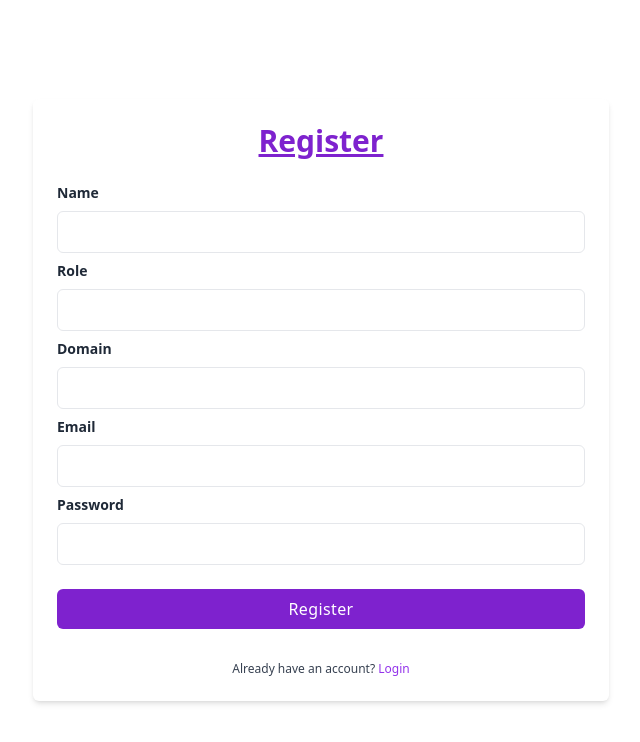
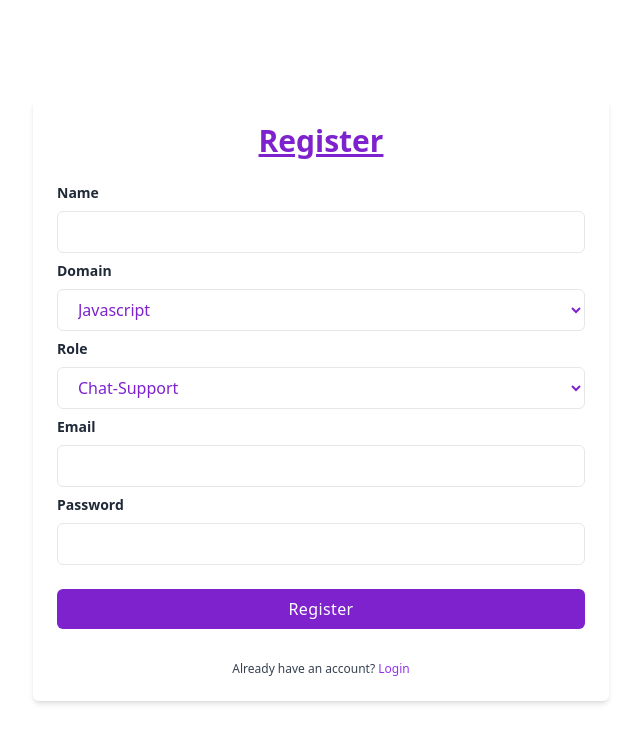
Before and after one commit to saurabhlm10/Support-Ticket-System-Frontend, a Next.js app: page /register in a window 1280 px wide. Shown: the top 742 px of the page, without its empty margins (319-959 px from the left). Built offline with nearby package versions, Linux system fonts and the light colour scheme.

Commit message:
added register

```diff
--- a/next.config.js
+++ b/next.config.js
@@ -3,15 +3,7 @@
 const { createProxyMiddleware } = require('http-proxy-middleware');
 
 const nextConfig = {
-  reactStrictMode: false,
-  async rewrites() {
-		return [
-			{
-				source: '/:path*',
-				destination: 'http://localhost:4004/:path*',
-			},
-		]
-	},
+  // reactStrictMode: false,
 }
 
 module.exports = nextConfig
--- /dev/null
+++ b/src/axios.js
@@ -0,0 +1,2 @@
+import axios from 'axios';
+export const axiosInstance = axios.create({baseURL: 'http://localhost:4004/api'});
--- a/src/constant.js
+++ b/src/constant.js
@@ -1 +1,3 @@
 export const BASE_URL = "http://localhost:4004/api/"
+export const Domains = ['Javascript', 'Data Science', 'Java']
+export const Roles = ['Chat-Support', 'Email', 'Discord', 'Assignment']
--- /dev/null
+++ b/src/models/registerSchema.js
@@ -0,0 +1,9 @@
+const { z } = require("zod")
+
+export const registerSchema = z.object({
+    name: z.string().trim().min(2, { message: 'Name Should Be At Least 2 Characters' }),
+    domain: z.string().trim(),
+    role: z.string().trim(),
+    email: z.string().trim().email({ message: 'Enter A Valid Email Address' }),
+    password: z.string().min(8, { message: "Password Should Have Atleast 8 Characters" })
+}).refine(data => data.email.endsWith('@pw.live') || data.email.endsWith('@ineuron.ai') , { message: 'Please Use Ineuron Or PW email', path: ['email'] })
--- /dev/null
+++ b/src/pages/auth/signIn.js
@@ -0,0 +1,9 @@
+import React from 'react'
+
+const signIn = () => {
+  return (
+    <div>signIn</div>
+  )
+}
+
+export default signIn
--- a/src/pages/index.js
+++ b/src/pages/index.js
@@ -5,10 +5,11 @@ import { useEffect, useRef, useState } from 'react';
 import io from 'socket.io-client';
 import { Tab, Tabs, TextField, Typography } from '@mui/material';
 import axios from 'axios';
+import { Toaster } from 'react-hot-toast';
 
 const inter = Inter({ subsets: ['latin'] })
 
-// const socket = io('http://localhost:4000');
+axios.defaults.baseURL = process.env.SERVER_URL
 
 function Chat() {
   const [username, setUsername] = useState('')
@@ -135,7 +136,6 @@ export default function Home() {
   const getUserOpenChats = async () => {
     try {
       const response = await axios.get('/api/issue/chats/open/64344332393b1bc04864070f')
-      // const response = await axios.get('http://localhost:4004/api/issue/chats/open/64344332393b1bc04864070f')
 
       return response.data.openIssues;
 
@@ -188,6 +188,7 @@ export default function Home() {
         <link rel="icon" href="/favicon.ico" />
       </Head>
       <div>
+      <Toaster position="top-right" />
         {/* <Chat /> */}
         <div className='grid grid-cols-5 h-screen '>
           <div className='col-span-1 overflow-y-scroll'>
--- /dev/null
+++ b/src/pages/profile/[userId].js
@@ -0,0 +1,45 @@
+import { axiosInstance } from "@/axios";
+import { useRouter } from "next/router";
+import React, { useEffect, useState } from "react";
+
+const User = () => {
+  const router = useRouter();
+  const [user, setUser] = useState({});
+  const [isLoading, setIsLoading] = useState(true);
+
+  const getAgent = async () => {
+    try {
+      const response = await axiosInstance.get(
+        `/agent/getAgent/${router.query.userId}`
+      );
+      setUser(response.data.agent);
+      setIsLoading(false);
+    } catch (error) {
+      console.log(error)
+    }
+  };
+
+  useEffect(() => {
+    getAgent();
+  }, [router.query.userId]);
+
+  if (isLoading) return <div>Loading</div>;
+
+  return (
+    <>
+      <div className="px-12 py-12">
+        <h1 className="text-3xl font-bold	">Agent Details</h1>
+        {JSON.stringify(user)}
+        <div>
+          {/* {Object.keys()} */}
+        </div>
+        <p>
+
+        {user.name}
+        </p>
+      </div>
+    </>
+  );
+};
+
+export default User;
--- /dev/null
+++ b/src/pages/profile/hello.js
@@ -0,0 +1,9 @@
+import React from 'react'
+
+const hello = () => {
+  return (
+    <div>hello</div>
+  )
+}
+
+export default hello
--- /dev/null
+++ b/src/pages/profile/index.js
@@ -0,0 +1,12 @@
+import React from 'react'
+
+const Profile = ({  }) => {
+
+
+
+  return (
+      <div>Profile</div>
+  )
+}
+
+export default Profile
--- a/src/pages/register.js
+++ b/src/pages/register.js
@@ -1,34 +1,44 @@
-import { useLoginMutation, useRegisterMutation } from '@/redux/api/auth';
-import Link from 'next/link';
-import React, { useState } from 'react'
-import { useEffect } from 'react';
+import { useLoginMutation, useRegisterMutation } from "@/redux/api/auth";
+import Link from "next/link";
+import React, { useState } from "react";
+import { useEffect } from "react";
+import { Domains, Roles } from "@/constant";
+import { useForm } from "react-hook-form";
+import { zodResolver } from "@hookform/resolvers/zod";
+import { registerSchema } from "@/models/registerSchema";
+import axios from "axios";
+import { useRouter } from "next/router";
+import { axiosInstance } from "@/axios";
+import { toast } from "react-hot-toast";
+
+// axios.defaults.baseURL = process.env.SERVER_URL
+
 
 function Login() {
-    const [loginFormData, setLoginFormData] = useState({})
 
-    const handleChange = (e) => {
-        const { name, value } = e.target
+  const router = useRouter();
 
-        setLoginFormData((prev) => ({
-            ...prev, [name]: value
-        }))
+  const onRegister = async (data) => {
+    console.log(data);
+    try {
+      const response = await axiosInstance.post("/auth/register", data);
+
+      console.log("reached");
+
+      console.log(response);
+
+      return router.push(`/profile/${response.data.user._id}`);
+    } catch (error) {
+      console.log(error);
+      toast.error(error.message)
     }
+  };
 
-    const [registerFunction, registerResponse] = useRegisterMutation()
-
-    const handleSubmit = (e) => {
-        e.preventDefault()
-        console.log(loginFormData)
-        if (Object.values(loginFormData).every(value => value?.trim() !== ('' || undefined || null))) {
-            registerFunction(loginFormData)
-        }
-    }
-
-    useEffect(()=> {
-        if(registerResponse.isSuccess){
-            localStorage.setItem("user", registerResponse.data)
-        }
-    }, [registerResponse])
+  const {
+    register,
+    handleSubmit,
+    formState: { errors },
+  } = useForm({ resolver: zodResolver(registerSchema) });
 
   return (
     <div className="relative flex flex-col justify-center min-h-screen overflow-hidden">
@@ -36,7 +46,7 @@ function Login() {
         <h1 className="text-3xl font-semibold text-center text-purple-700 underline">
           Register
         </h1>
-                <form className="mt-6" onSubmit={handleSubmit}>
+        <form className="mt-6" onSubmit={handleSubmit(onRegister)}>
           <div className="mb-2">
             <label
               htmlFor="name"
@@ -45,12 +55,37 @@ function Login() {
               Name
             </label>
             <input
-                            onChange={handleChange}
-                            name='name'
-                            id='name'
+              {...register("name")}
+              name="name"
+              id="name"
               type="text"
               className="block w-full px-4 py-2 mt-2 text-purple-700 bg-white border rounded-md focus:border-purple-400 focus:ring-purple-300 focus:outline-none focus:ring focus:ring-opacity-40"
             />
+            {errors.name && (
+              <span className="text-red-500"> {errors.name.message}</span>
+            )}
+          </div>
+          <div className="mb-2">
+            <label
+              htmlFor="domain"
+              className="block text-sm font-semibold text-gray-800"
+            >
+              Domain
+            </label>
+            <select
+              {...register("domain")}
+              name="domain"
+              className="block w-full px-4 py-2 mt-2 text-purple-700 bg-white border rounded-md focus:border-purple-400 focus:ring-purple-300 focus:outline-none focus:ring focus:ring-opacity-40"
+            >
+              {Domains.map((domain, id) => (
+                <option key={id} value={domain}>
+                  {domain}
+                </option>
+              ))}
+            </select>
+            {errors.domain && (
+              <span className="text-red-500"> {errors.domain.message}</span>
+            )}
           </div>
           <div className="mb-2">
             <label
@@ -59,28 +94,21 @@ function Login() {
             >
               Role
             </label>
-                        <input
-                            onChange={handleChange}
-                            name='role'
-                            id='role'
-                            type="text"
+
+            <select
+              {...register("role")}
+              name="role"
               className="block w-full px-4 py-2 mt-2 text-purple-700 bg-white border rounded-md focus:border-purple-400 focus:ring-purple-300 focus:outline-none focus:ring focus:ring-opacity-40"
-                        />
-                    </div>
-                    <div className="mb-2">
-                        <label
-                            htmlFor="domain"
-                            className="block text-sm font-semibold text-gray-800"
             >
-                            Domain
-                        </label>
-                        <input
-                            onChange={handleChange}
-                            name='domain'
-                            id='domain'
-                            type="text"
-                            className="block w-full px-4 py-2 mt-2 text-purple-700 bg-white border rounded-md focus:border-purple-400 focus:ring-purple-300 focus:outline-none focus:ring focus:ring-opacity-40"
-                        />
+              {Roles.map((role, id) => (
+                <option key={id} value={role}>
+                  {role}
+                </option>
+              ))}
+            </select>
+            {errors.role && (
+              <span className="text-red-500"> {errors.role.message}</span>
+            )}
           </div>
           <div className="mb-2">
             <label
@@ -90,11 +118,14 @@ function Login() {
               Email
             </label>
             <input
-                            onChange={handleChange}
-                            name='email'
+              {...register("email")}
+              name="email"
               type="email"
               className="block w-full px-4 py-2 mt-2 text-purple-700 bg-white border rounded-md focus:border-purple-400 focus:ring-purple-300 focus:outline-none focus:ring focus:ring-opacity-40"
             />
+            {errors.email && (
+              <span className="text-red-500"> {errors.email.message}</span>
+            )}
           </div>
           <div className="mb-2">
             <label
@@ -104,11 +135,14 @@ function Login() {
               Password
             </label>
             <input
-                            onChange={handleChange}
-                            name='password'
+              {...register("password")}
+              name="password"
               type="password"
               className="block w-full px-4 py-2 mt-2 text-purple-700 bg-white border rounded-md focus:border-purple-400 focus:ring-purple-300 focus:outline-none focus:ring focus:ring-opacity-40"
             />
+            {errors.password && (
+              <span className="text-red-500"> {errors.password.message}</span>
+            )}
           </div>
           <div className="mt-6">
             <button className="w-full px-4 py-2 tracking-wide text-white transition-colors duration-200 transform bg-purple-700 rounded-md hover:bg-purple-600 focus:outline-none focus:bg-purple-600">
@@ -131,4 +165,4 @@ function Login() {
   );
 }
 
-export default Login
+export default Login;
```
Also changed, not shown: package.json (+7 -3 lines), src/pages/api/auth/[...nextauth].js (added, +63 -0 lines), 2 other files (tests, documents, lock files or other folders). Lines whose indentation alone changed are shown as unchanged.
